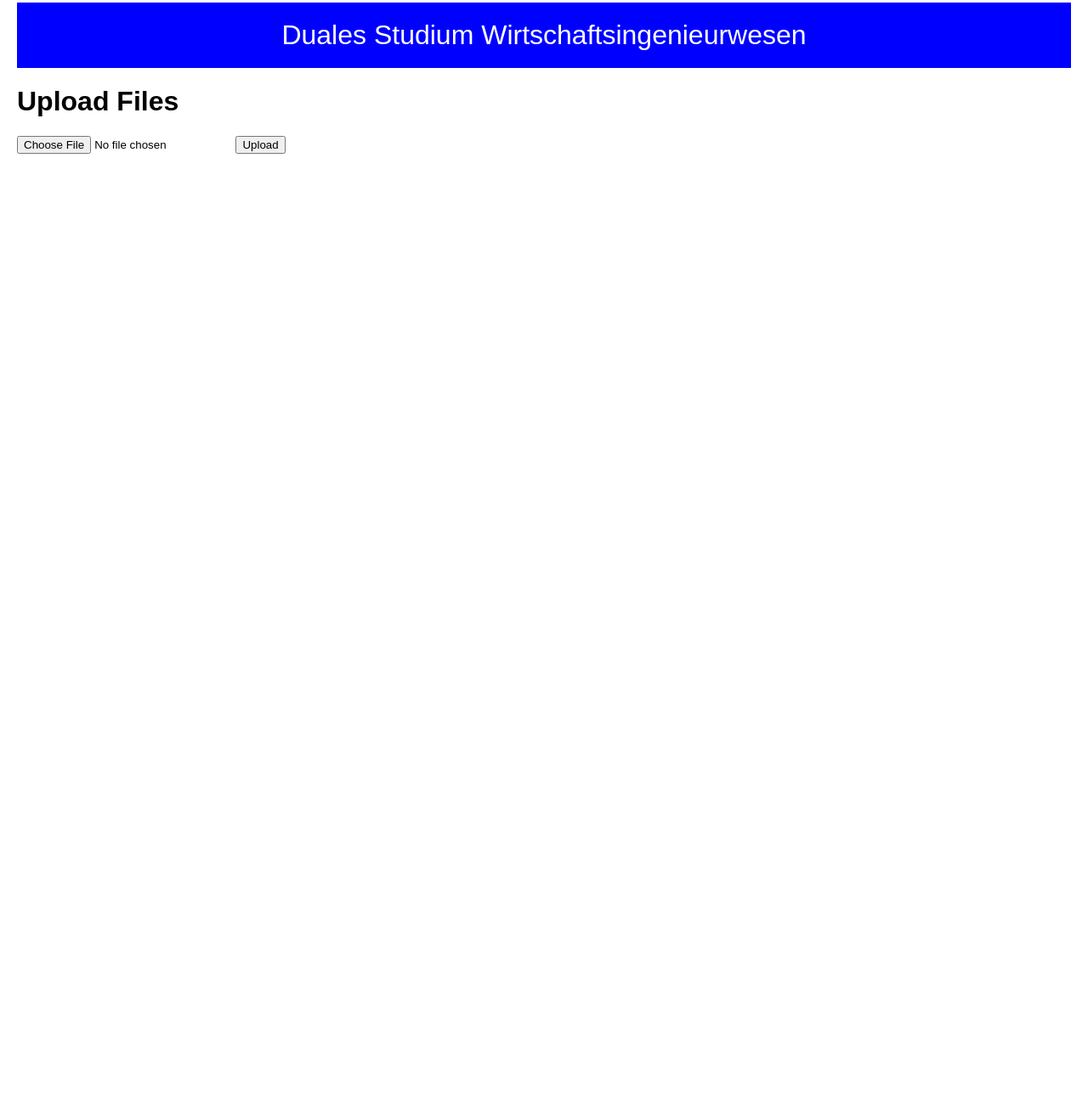
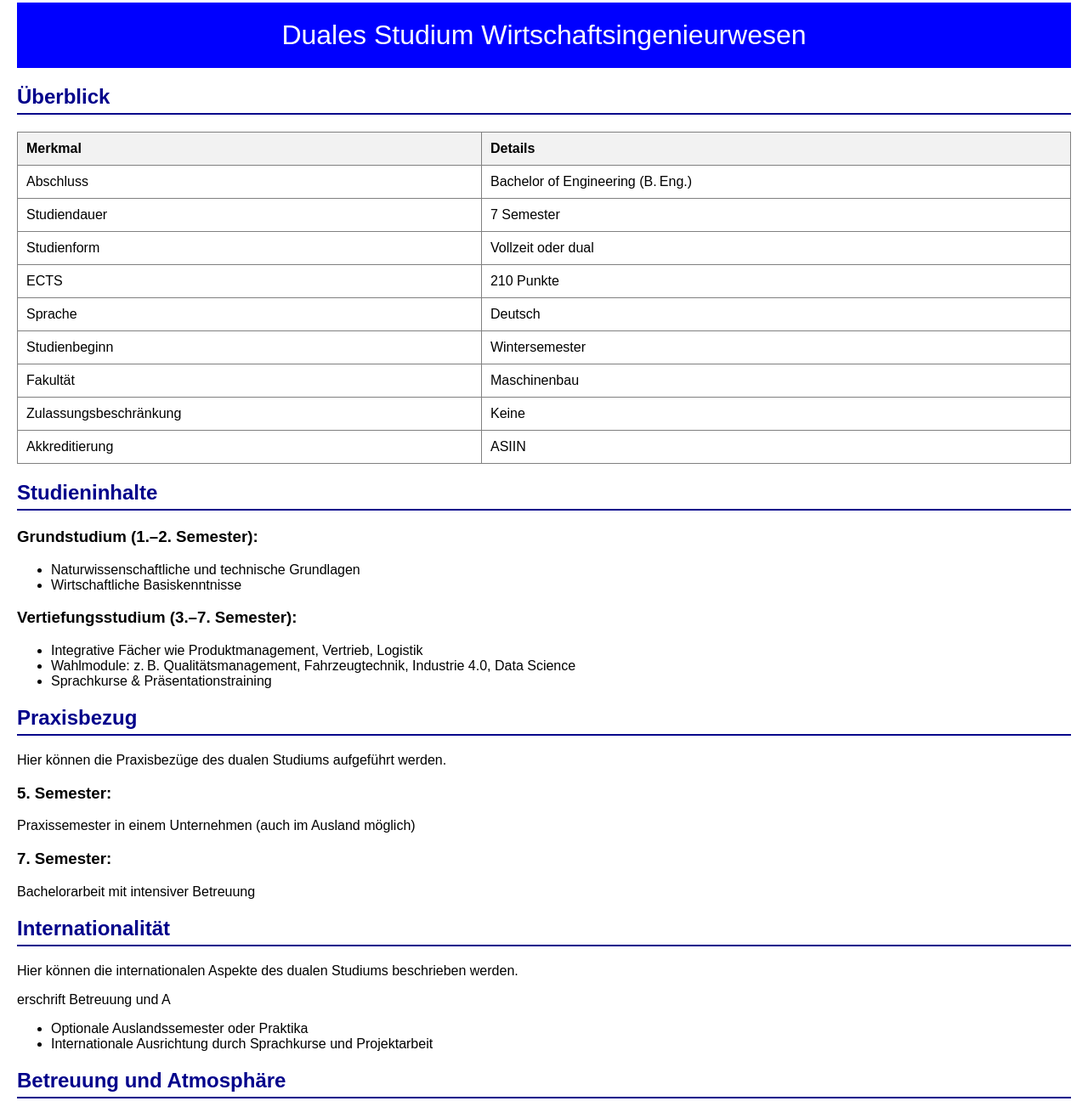
Before and after one commit to jonathanbismor/Test, a plain HTML site: page index.html in a window 1280 px wide. Shown: the part 17-1313 px from the top of the page at 85% size. Before the commit the page ends 800 px from the top, so only its background shows below. Drawn offline with Linux system fonts and the light colour scheme.

Commit message:
Update index.html

```diff
--- a/index.html
+++ b/index.html
@@ -23,30 +23,103 @@
             font-size: 2em;
             margin-bottom: 20px;
         }
+        .subcategory-title {
+            font-size: 1.5em;
+            font-weight: bold;
+            margin-top: 20px;
+            color: darkblue;
+            border-bottom: 2px solid darkblue;
+            padding-bottom: 5px;
+        }
     </style>
 </head>
 <body>
     <div class="welcome-banner">Duales Studium Wirtschaftsingenieurwesen</div>
-    <h1>Upload Files</h1>
-    <form id="uploadForm" action="/upload" method="POST" enctype="multipart/form-data">
-        <input type="file" name="file" required />
-        <button type="submit">Upload</button>
-    </form>
-    <div id="message"></div>
-    <script>
-        const form = document.getElementById('uploadForm');
-        const message = document.getElementById('message');
+    <h2 class="subcategory-title">Überblick</h2>
+    <table border="1" style="width: 100%; border-collapse: collapse; margin-bottom: 20px;">
+        <thead>
+            <tr style="background-color: #f2f2f2;">
+                <th style="padding: 10px; text-align: left;">Merkmal</th>
+                <th style="padding: 10px; text-align: left;">Details</th>
+            </tr>
+        </thead>
+        <tbody>
+            <tr>
+                <td style="padding: 10px;">Abschluss</td>
+                <td style="padding: 10px;">Bachelor of Engineering (B. Eng.)</td>
+            </tr>
+            <tr>
+                <td style="padding: 10px;">Studiendauer</td>
+                <td style="padding: 10px;">7 Semester</td>
+            </tr>
+            <tr>
+                <td style="padding: 10px;">Studienform</td>
+                <td style="padding: 10px;">Vollzeit oder dual</td>
+            </tr>
+            <tr>
+                <td style="padding: 10px;">ECTS</td>
+                <td style="padding: 10px;">210 Punkte</td>
+            </tr>
+            <tr>
+                <td style="padding: 10px;">Sprache</td>
+                <td style="padding: 10px;">Deutsch</td>
+            </tr>
+            <tr>
+                <td style="padding: 10px;">Studienbeginn</td>
+                <td style="padding: 10px;">Wintersemester</td>
+            </tr>
+            <tr>
+                <td style="padding: 10px;">Fakultät</td>
+                <td style="padding: 10px;">Maschinenbau</td>
+            </tr>
+            <tr>
+                <td style="padding: 10px;">Zulassungsbeschränkung</td>
+                <td style="padding: 10px;">Keine</td>
+            </tr>
+            <tr>
+                <td style="padding: 10px;">Akkreditierung</td>
+                <td style="padding: 10px;">ASIIN</td>
+            </tr>
+        </tbody>
+    </table>
 
-        form.addEventListener('submit', async (e) => {
-            e.preventDefault();
-            const formData = new FormData(form);
-            const response = await fetch('/upload', {
-                method: 'POST',
-                body: formData
-            });
-            const result = await response.json();
-            message.textContent = result.message;
-        });
-    </script>
+    <h2 class="subcategory-title">Studieninhalte</h2>
+    <h3>Grundstudium (1.–2. Semester):</h3>
+    <ul>
+        <li>Naturwissenschaftliche und technische Grundlagen</li>
+        <li>Wirtschaftliche Basiskenntnisse</li>
+    </ul>
+    <h3>Vertiefungsstudium (3.–7. Semester):</h3>
+    <ul>
+        <li>Integrative Fächer wie Produktmanagement, Vertrieb, Logistik</li>
+        <li>Wahlmodule: z. B. Qualitätsmanagement, Fahrzeugtechnik, Industrie 4.0, Data Science</li>
+        <li>Sprachkurse & Präsentationstraining</li>
+    </ul>
+
+    <h2 class="subcategory-title">Praxisbezug</h2>
+    <p>Hier können die Praxisbezüge des dualen Studiums aufgeführt werden.</p>
+    <h3>5. Semester:</h3>
+    <p>Praxissemester in einem Unternehmen (auch im Ausland möglich)</p>
+    <h3>7. Semester:</h3>
+    <p>Bachelorarbeit mit intensiver Betreuung</p>
+
+    <h2 class="subcategory-title">Internationalität</h2>
+    <p>Hier können die internationalen Aspekte des dualen Studiums beschrieben werden.</p>
+erschrift Betreuung und A    <ul>
+        <li>Optionale Auslandssemester oder Praktika</li>
+        <li>Internationale Ausrichtung durch Sprachkurse und Projektarbeit</li>
+    </ul>
+
+    <h2 class="subcategory-title">Betreuung und Atmosphäre</h2>
+    <p>Hier können Informationen zur Betreuung und Atmosphäre im Studium aufgeführt werden.</p>
+
+    <h2 class="subcategory-title">Weitere Studiengänge im Bereich Wirtschaftsingenieurwesen an der HS Kempten</h2>
+    <p>Hier können weitere Studiengänge im Bereich Wirtschaftsingenieurwesen an der Hochschule Kempten beschrieben werden.</p>
+    <ul>
+        <li>Technologie und Nachhaltigkeit (B. Eng.)</li>
+        <li>Produktentwicklung im Maschinen- und Anlagenbau (M. Eng.)</li>
+        <li>Innovation, Unternehmertum und Leadership (M. A.)</li>
+        <li>Technisches Innovations- und Produktmanagement (M. Eng.)</li>
+    </ul>
 </body>
 </html>
```
